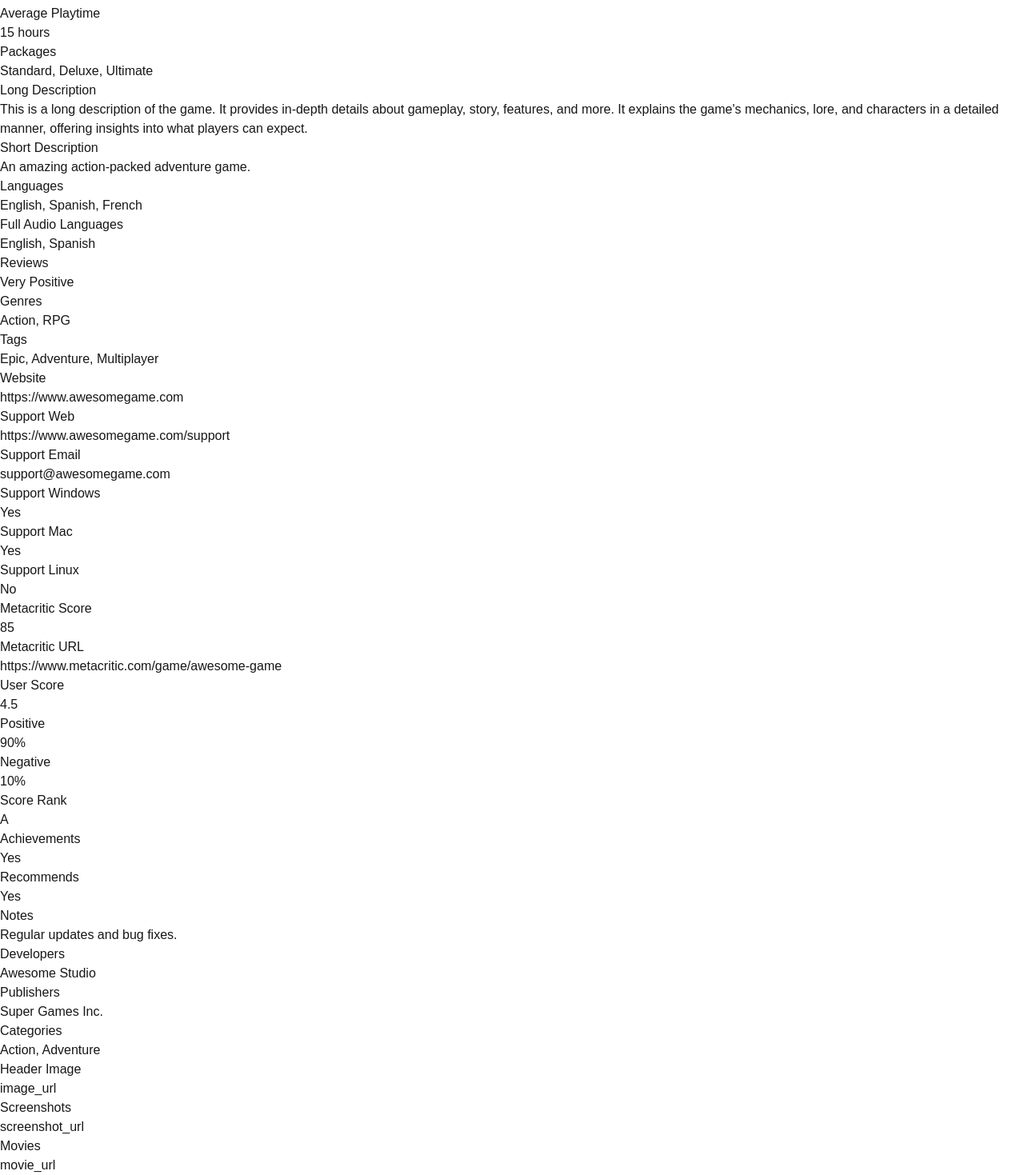
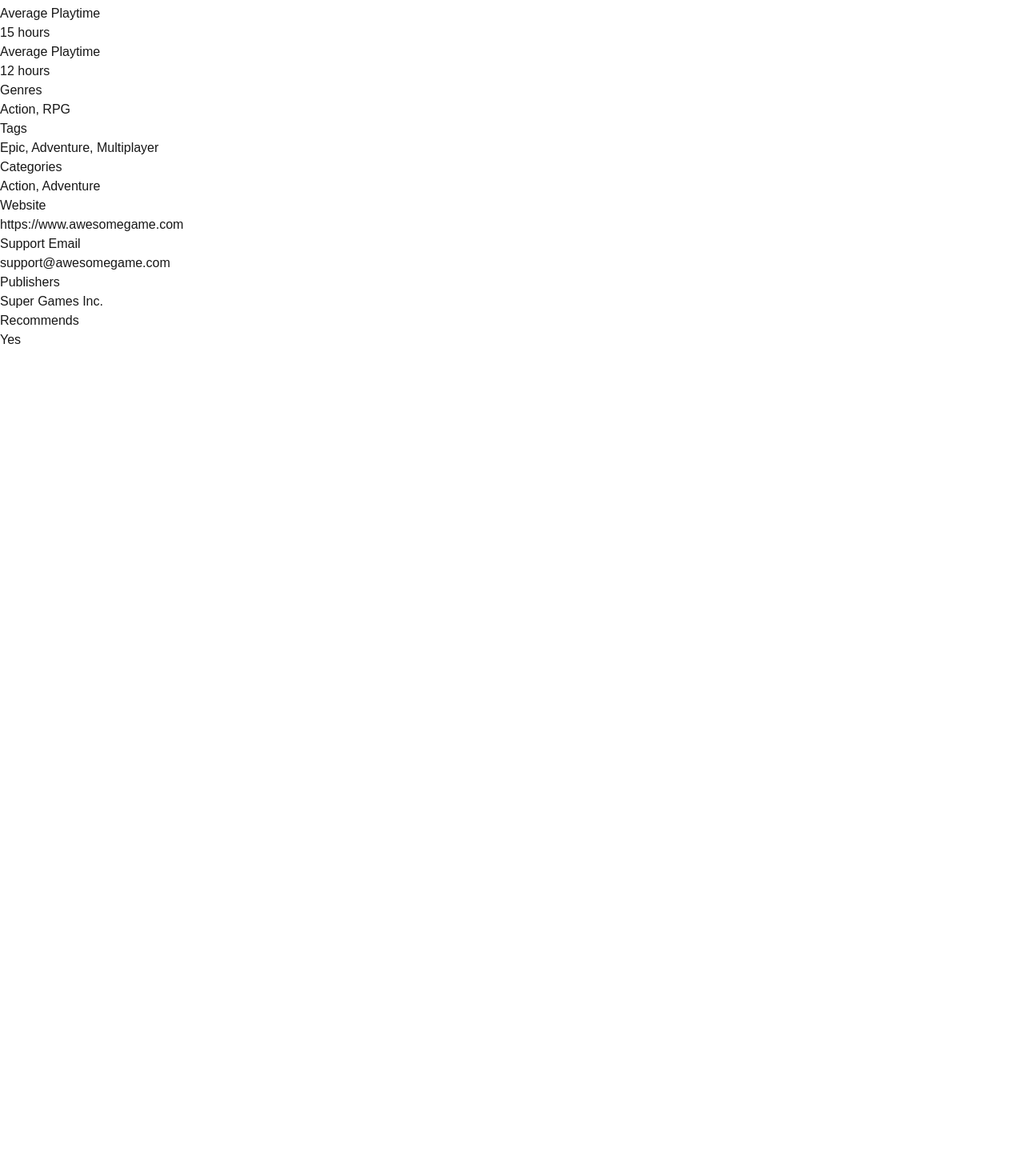
Before and after one commit to airemcs/stadvdb, a Next.js app: page /view in a window 1280 px wide. Shown: the part 379-1848 px from the top of the page at 80% size. After the commit the page ends 816 px from the top, so only its background shows below. Built offline with nearby package versions, Linux system fonts and the light colour scheme.

Commit message:
Removed some columns in view page

```diff
--- a/src/app/components/ViewPage.jsx
+++ b/src/app/components/ViewPage.jsx
@@ -11,38 +11,14 @@ const EditPage = () => {
     RequiredAge: "13",
     Price: "$49.99",
     DLCCOUNT: "1200",
-    LongDesc: "This is a long description of the game. It provides in-depth details about gameplay, story, features, and more. It explains the game's mechanics, lore, and characters in a detailed manner, offering insights into what players can expect.",
-    ShortDesc: "An amazing action-packed adventure game.",
-    Languages: "English, Spanish, French",
-    FullAudioLanguages: "English, Spanish",
-    Reviews: "Very Positive",
-    HeaderImage: "image_url",
     Website: "https://www.awesomegame.com",
-    SupportWeb: "https://www.awesomegame.com/support",
     SupportEmail: "support@awesomegame.com",
-    SupportWindows: "Yes",
-    SupportMac: "Yes",
-    SupportLinux: "No",
-    MetacriticScore: "85",
-    MetacriticURL: "https://www.metacritic.com/game/awesome-game",
-    UserScore: "4.5",
-    Positive: "90%",
-    Negative: "10%",
-    ScoreRank: "A",
-    Achievements: "Yes",
     Recommends: "Yes",
-    Notes: "Regular updates and bug fixes.",
     AveragePlaytime: "15 hours",
-    AveragePlaytime2W: "10 hours",
     MedianPlaytime: "12 hours",
-    MedianPlaytime2W: "8 hours",
-    Packages: "Standard, Deluxe, Ultimate",
-    Developers: "Awesome Studio",
     Publishers: "Super Games Inc.",
     Categories: "Action, Adventure",
     Genres: "Action, RPG",
-    Screenshots: "screenshot_url",
-    Movies: "movie_url",
     Tags: "Epic, Adventure, Multiplayer"
   };
 
@@ -60,7 +36,7 @@ const EditPage = () => {
           {/* App ID Display */}
           <div className="text-gray-700 text-sm font-medium">
             <span>App ID: </span>
-            <span className="font-bold text-gray-900">12345</span>
+            <span className="font-bold text-gray-900">{dummyData.AppID}</span>
           </div>
         </div>
 
@@ -110,40 +86,13 @@ const EditPage = () => {
               <p className="text-gray-900">{dummyData.AveragePlaytime}</p>
             </div>
             <div>
-              <p className="text-gray-700 font-semibold">Packages</p>
-              <p className="text-gray-900">{dummyData.Packages}</p>
-            </div>
-          </div>
-
-          <div className="grid grid-cols-1 gap-6">
-          <div>
-              <p className="text-gray-700 font-semibold">Long Description</p>
-              <p className="text-gray-900 text-pretty">{dummyData.LongDesc}</p>
-            </div>
-          </div>
-
-          {/* Short Description, Languages, Full Audio Languages */}
-          <div className="grid grid-cols-3 gap-6">
-            <div>
-              <p className="text-gray-700 font-semibold">Short Description</p>
-              <p className="text-gray-900">{dummyData.ShortDesc}</p>
-            </div>
-            <div>
-              <p className="text-gray-700 font-semibold">Languages</p>
-              <p className="text-gray-900">{dummyData.Languages}</p>
-            </div>
-            <div>
-              <p className="text-gray-700 font-semibold">Full Audio Languages</p>
-              <p className="text-gray-900">{dummyData.FullAudioLanguages}</p>
+              <p className="text-gray-700 font-semibold">Average Playtime</p>
+              <p className="text-gray-900">{dummyData.MedianPlaytime}</p>
             </div>
           </div>
 
           {/* Reviews, Header Image, Website */}
           <div className="grid grid-cols-3 gap-6">
-            <div>
-              <p className="text-gray-700 font-semibold">Reviews</p>
-              <p className="text-gray-900">{dummyData.Reviews}</p>
-            </div>
             <div>
               <p className="text-gray-700 font-semibold">Genres</p>
               <p className="text-gray-900">{dummyData.Genres}</p>
@@ -151,6 +100,10 @@ const EditPage = () => {
             <div>
               <p className="text-gray-700 font-semibold">Tags</p>
               <p className="text-gray-900">{dummyData.Tags}</p>
+            </div>
+            <div>
+              <p className="text-gray-700 font-semibold">Categories</p>
+              <p className="text-gray-900">{dummyData.Categories}</p>
             </div>
           </div>
 
@@ -161,112 +114,23 @@ const EditPage = () => {
               <p className="text-gray-900 break-words">{dummyData.Website}</p>
             </div>
             <div>
-              <p className="text-gray-700 font-semibold">Support Web</p>
-              <p className="text-gray-900 break-words">{dummyData.SupportWeb}</p>
-            </div>
-            <div>
               <p className="text-gray-700 font-semibold">Support Email</p>
               <p className="text-gray-900 break-words">{dummyData.SupportEmail}</p>
             </div>
-          </div>
+            <div>
+              <p className="text-gray-700 font-semibold">Publishers</p>
+              <p className="text-gray-900">{dummyData.Publishers}</p>
+            </div>
 
-          {/* Support Windows, Support Mac, Support Linux */}
-          <div className="grid grid-cols-3 gap-6">
-            <div>
-              <p className="text-gray-700 font-semibold">Support Windows</p>
-              <p className="text-gray-900">{dummyData.SupportWindows}</p>
-            </div>
-            <div>
-              <p className="text-gray-700 font-semibold">Support Mac</p>
-              <p className="text-gray-900">{dummyData.SupportMac}</p>
-            </div>
-            <div>
-              <p className="text-gray-700 font-semibold">Support Linux</p>
-              <p className="text-gray-900">{dummyData.SupportLinux}</p>
-            </div>
-          </div>
-
-          {/* Metacritic Score, Metacritic URL, User Score */}
-          <div className="grid grid-cols-3 gap-6">
-            <div>
-              <p className="text-gray-700 font-semibold">Metacritic Score</p>
-              <p className="text-gray-900">{dummyData.MetacriticScore}</p>
-            </div>
-            <div>
-              <p className="text-gray-700 font-semibold">Metacritic URL</p>
-              <p className="text-gray-900 break-words">{dummyData.MetacriticURL}</p>
-            </div>
-            <div>
-              <p className="text-gray-700 font-semibold">User Score</p>
-              <p className="text-gray-900">{dummyData.UserScore}</p>
-            </div>
-          </div>
-
-          {/* Positive, Negative, Score Rank */}
-          <div className="grid grid-cols-3 gap-6">
-            <div>
-              <p className="text-gray-700 font-semibold">Positive</p>
-              <p className="text-gray-900">{dummyData.Positive}</p>
-            </div>
-            <div>
-              <p className="text-gray-700 font-semibold">Negative</p>
-              <p className="text-gray-900">{dummyData.Negative}</p>
-            </div>
-            <div>
-              <p className="text-gray-700 font-semibold">Score Rank</p>
-              <p className="text-gray-900">{dummyData.ScoreRank}</p>
-            </div>
-          </div>
-
-          {/* Achievements, Recommends, Notes */}
-          <div className="grid grid-cols-3 gap-6">
-            <div>
-              <p className="text-gray-700 font-semibold">Achievements</p>
-              <p className="text-gray-900">{dummyData.Achievements}</p>
-            </div>
-            <div>
-              <p className="text-gray-700 font-semibold">Recommends</p>
-              <p className="text-gray-900">{dummyData.Recommends}</p>
-            </div>
-            <div>
-              <p className="text-gray-700 font-semibold">Notes</p>
-              <p className="text-gray-900">{dummyData.Notes}</p>
-            </div>
           </div>
 
           {/* Developers, Publishers, Categories */}
           <div className="grid grid-cols-3 gap-6">
             <div>
-              <p className="text-gray-700 font-semibold">Developers</p>
-              <p className="text-gray-900">{dummyData.Developers}</p>
-            </div>
-            <div>
-              <p className="text-gray-700 font-semibold">Publishers</p>
-              <p className="text-gray-900">{dummyData.Publishers}</p>
-            </div>
-            <div>
-              <p className="text-gray-700 font-semibold">Categories</p>
-              <p className="text-gray-900">{dummyData.Categories}</p>
+              <p className="text-gray-700 font-semibold">Recommends</p>
+              <p className="text-gray-900">{dummyData.Recommends}</p>
             </div>
           </div>
-
-          <div className="grid grid-cols-3 gap-6">
-
-          <div>
-              <p className="text-gray-700 font-semibold">Header Image</p>
-              <p className="text-gray-900">{dummyData.HeaderImage}</p>
-            </div>
-            <div>
-              <p className="text-gray-700 font-semibold">Screenshots</p>
-              <p className="text-gray-900">{dummyData.Screenshots}</p>
-            </div>
-            <div>
-              <p className="text-gray-700 font-semibold">Movies</p>
-              <p className="text-gray-900">{dummyData.Movies}</p>
-            </div>
-
-          </div>
-
         </div>
       </div>
     </div>
```
